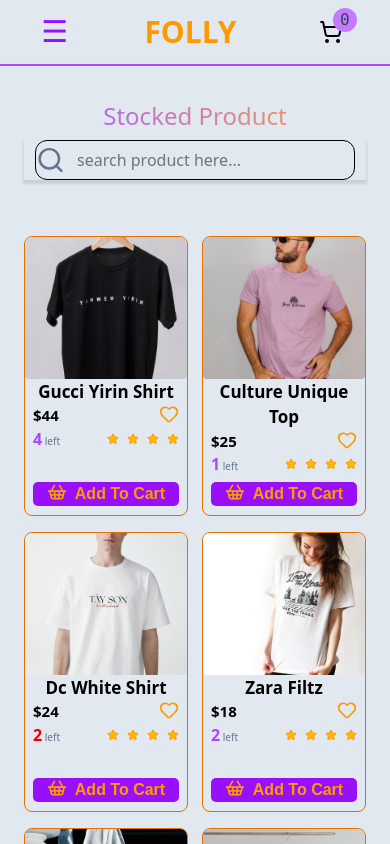
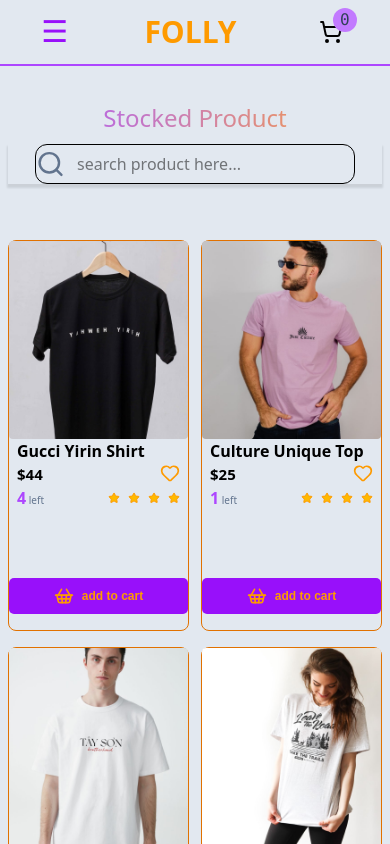
Before and after one commit to abdulsalam-hub/folly, a React (Vite) app: page /products in a window 390 px wide. Shown: the top 844 px of the page. Built offline with nearby package versions, Linux system fonts and the light colour scheme.

Commit message:
rechecked it

```diff
--- a/src/components/ProductBox.jsx
+++ b/src/components/ProductBox.jsx
@@ -7,23 +7,21 @@ const ProductBox = ({id,image,product,price,category,isStocked,pro,color,wish})
 
   const {addCart} =useContext(ProductContext);
     return (
-    <div
-
-      className="my-2 h-70 overflow-hidden border hover:shadow-xl border-amber-600 rounded-lg hover:translate-0.5 transition-all"
-    >
+      <div className="my-2 h-auto border hover:shadow-xl w-auto border-amber-600 rounded-lg hover:translate-0.5 transition-all">
         <Link to={`/folly/${id}`}>
           {" "}
           <img
             src={image}
             alt={product}
             loading="lazy"
-          className="w-full h-[51%] rounded hover:scale-105 object-center object-cover"
+            title={`more about ${product} & documentation`}
+            className="w-full h-[51%] backdrop:brightness-50 cursor-pointer rounded hover:scale-105 object-center object-cover"
           />
         </Link>
 
         <div className="w-full h-[32%] px-2">
           <div className=" w-full ">
-          <h4 className="font-bold block font-sans text-[17px] capitalize">
+            <h4 className="font-bold  font-sans text-[clamp(1rem,2vw,1.5rem)] capitalize">
               {product}
             </h4>
           </div>
@@ -50,7 +48,10 @@ const ProductBox = ({id,image,product,price,category,isStocked,pro,color,wish})
               }`}
             >
               {category}
-            <span className="text-[10px] font-thin text-slate-500"> left</span>
+              <span className="text-[10px] font-thin text-slate-500">
+                {" "}
+                left
+              </span>
             </h4>
             <span className="font-semibold font-sans flex gap-x-2">
               <Star className="w-3 h-3 text-amber-500 border-amber-600 fill-amber-400" />
@@ -60,8 +61,12 @@ const ProductBox = ({id,image,product,price,category,isStocked,pro,color,wish})
             </span>
           </div>
         </div>
-      <button title="add to cart"  onClick={()=>addCart(pro,id)} className="bg-purple-600 flex justify-center capitalize  self-center w-[90%] mx-auto cursor-pointer text-xm mt-3.5 font-bold text-amber-500  text-center  font-[sans-serif,tahoma] transition-all  rounded-[5px] hover:scale-102">
-        <ShoppingBasket className="w-5 h-5 mr-2 font-bold" /> add to cart
+        <button
+          title="add to cart"
+          onClick={() => addCart(pro, id)}
+          className="bg-purple-600  w-full flex items-center   mx-auto cursor-pointer text-xs justify-center mt-3.5 py-2 font-bold text-amber-500  text-center  font-[sans-serif,tahoma] transition-all  rounded-[5px] hover:scale-102"
+        >
+          <ShoppingBasket className="w-5 h-5 mr-2 font-bold" /> <span>add to cart</span>
         </button>
       </div>
     );
--- a/src/components/UserLink.jsx
+++ b/src/components/UserLink.jsx
@@ -1,19 +1,12 @@
-
+import { productData} from './Items'
 //import { useParams } from "react-router-dom";
 import axios from "axios";
-import {useEffect} from "react";
-const UserLink=axios.create({
-  baseURL:'https://productapi.com'
-})
 
-export const Fet=() =>
-{
-  useEffect(() =>
+const UserLink = axios.create(
   {
-    const data=UserLink.get("/src/components/Items.jsx")
-    console.log(data)
-  });
-  return (
-    <>
-    </>
-)};
+    baseURL: "https://productapi.com",
+    adapter: "http",
+    data: productData,
+    Headers: "application/json"
+  }
+);
--- a/src/pages/Contact.jsx
+++ b/src/pages/Contact.jsx
@@ -5,13 +5,33 @@ import NavBar from "./NavBar.jsx";
 
 const Contact=() =>
 {
-  const handleCare=() => alert(`your request is been set successfully ! ,
-    will  give feedback soon.`)
+  const notify=Notification.requestPermission().then((permission) =>
+  {
+    if (permission === "granted") {
+      return new Notification("Folly ventures", {
+        body: "your request is been submitted.",
+        icon: "public/th.jpg"
+      });
+    } else {
+      return;
+    }
+  }
+
+  ).finally(() =>
+  {
+window.onclick(()=>window.location.pathname='/src/pages/Contact.jsx')
+  })
+  const handleCare=() =>
+  {
+    alert(`your request is been set successfully ! ,
+    will  give feedback soon.`);
+  notify()
+  }
   return (
     <>
       <NavBar />
-      <div className="py-20 px-10 text-center items-center flex flex-col justify-center  overflow-auto">
-        <h1 className="text-center text-2xl md:text-3xl font-bold text-transparent bg-clip-text bg-linear-to-r from-amber-300 to-purple-500 leading-normal ">
+      <div className="py-20 px-2 text-center items-center flex flex-col justify-center ">
+        <h1 className=" text-2xl md:text-3xl font-bold text-transparent bg-clip-text bg-linear-to-r from-amber-300 to-purple-500 leading-normal ">
           contact us
         </h1>
         <p className="text-sm font-light font-mono">
--- a/src/pages/Hero.jsx
+++ b/src/pages/Hero.jsx
@@ -2,19 +2,19 @@ import { Link } from "react-router-dom";
 import NavBar from "./NavBar";
 import Stripes from "../components/Stripes";
 import yel from '../assets/productImages/yelback.jpg'
-import { Fet } from "../components/UserLink";
+
 const Hero = () => {
   return (
     <>
       <NavBar />
       <section
-        className="h-screen w-full backdrop-blur-xl flex items-center  bg-no-repeat object-center md:object-contain md:bg-top-right  bg-cover  bg-[url(assets/productImages/track.jpeg)] md:bg-[url(assets/productImages/yelback.jpg)]"
+        className="h-screen w-full backdrop-blur-xl flex items-center  bg-no-repeat object-center md:object-contain md:bg-top-right  bg-cover  bg-center bg-[url(assets/productImages/track.jpeg)] md:bg-[url(assets/productImages/yelback.jpg)]"
         style={{
           backgroundImage: yel
         }}
       >
-        <div className="">
-          <h1 className="ml-3 md:mx-auto  md:text-center font-extrabold text-[min(10vw,48px)] bg-linear-to-r from-purple-700 to-orange-500 bg-clip-text text-transparent  md:max-w-[800px] ">
+        <div className="md:flex flex-col items-center justify-center">
+          <h1 className="ml-3 md:mx-auto  md:text-center font-extrabold text-[clamp(2rem,2vw,4rem)] bg-linear-to-r from-purple-700 to-orange-500 bg-clip-text text-transparent  md:max-w-[800px] ">
             A best place to shop your fashion at comfort.
           </h1>
           <div className="flex justify-around gap-x-10 mt-10">
@@ -26,11 +26,11 @@ const Hero = () => {
             </button>
           </div>
         </div>
-        <div className="z-50 top- relative ">
-          {" "}
+        <div className="z-50 relative ">
+
           <Stripes />
         </div>
-        <Fet/>
+
       </section>
     </>
   );
--- a/src/pages/Home.jsx
+++ b/src/pages/Home.jsx
@@ -11,27 +11,30 @@ const Home = () => {
   const [load,setLoad]=useState(true);
 
     useEffect(() => {
-      setTimeout(() => {
+     const time= setTimeout(() => {
         setLoad(false);
-      }, 2000);
-    }, []);
+     },2000);
+
+      return () =>
+      {
+        clearTimeout(time)
+      }
+    }, [load]);
   return (
     <>
       <NavBar />
       <section className="transition-transform duration-500 w-full h-full pt-5 bg-slate-200  md:bg-linear-to-r from-amber-200 to-purple-200">
-        <div className="px-6 mt-20 items-center text-center">
+        <div className="md:px-6 px-2 mt-20">
           <div className=" text-center">
-            <h1 className="px-2 md:p-5 text-center md:text-5xl text-2xl bg-linear-to-r from-purple-500 to-amber-500 bg-clip-text text-transparent ">
-             Stocked Product
+            <h1 className="px-2 md:p-5  text-[clamp(1.5rem,2vw,2rem)]  bg-linear-to-r from-purple-500 to-amber-500 bg-clip-text text-transparent ">
+              Stocked Product
             </h1>
-            <div className="w-full sticky top-30   items-center flex justify-center transitiom-all  shadow-[0_3px_2px_1px_rgba(0,0,0,0.1)] my-2 transition-opacity duration-400">
+            <div className="w-full sticky top-30   items-center flex justify-center  shadow-[0_3px_2px_1px_rgba(0,0,0,0.1)] my-2 transition-opacity duration-400">
               <Link to="/searchproduct">
                 <form
-                  onClick={(fv) =>
-                  {
+                  onClick={(fv) => {
                     fv.preventDefault();
                     navigate("/searchproduct");
-
                   }}
                   aria-disabled
                   className="flex rounded-xl px-auto border h-10 w-80  hover:translate-y-0 hover:shadow-[0_2px_3px_2px_rgba(255,0,255,0.2)] "
@@ -45,7 +48,7 @@ const Home = () => {
                     onChange={(fv) => {
                       setSearchItem(() => {
                         fv.preventDefault();
-                               navigate("/searchproduct");
+                        navigate("/searchproduct");
                       });
                     }}
                     placeholder="search product here..."
@@ -58,8 +61,8 @@ const Home = () => {
           {load && <Loading />}
           {!load && (
             <div
-              className="grid grid-cols-2 md:grid-cols-3 lg:grid-cols-4 w-full  md:px-10 md:gap-5 gap-x-3.5 items-center justify-center
-          -z-80 py-10 transition-all duration-500 ease-in-out"
+              className="grid grid-cols-2 md:grid-cols-3 lg:grid-cols-4 w-full  md:px-10 md:gap-5 gap-x-3
+          -z-80 py-10 transition-opacity duration-500 ease-in-out"
             >
               <Popup />
             </div>
```
Also changed, not shown: public/acess copy.jpeg (deleted). Lines whose indentation alone changed are shown as unchanged.
